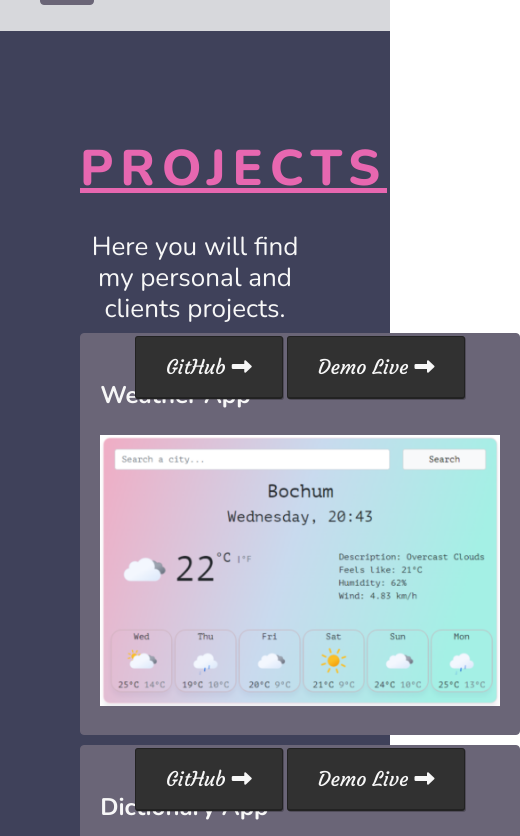
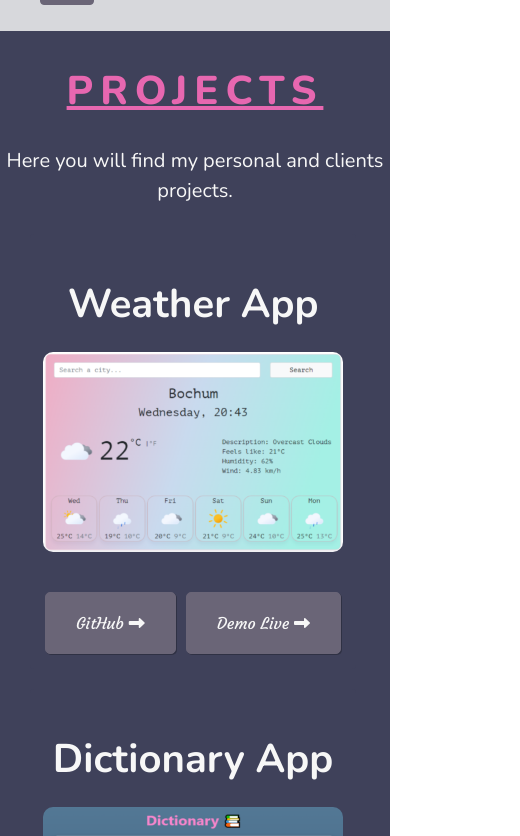
Before and after one commit to keciasantos/keciakaroline-portfolio, a React (Create React App) app: page / in a window 390 px wide. Shown: the part 2008-2844 px from the top of the page, 520 px wide, since content can reach past the window. Built offline with nearby package versions, Linux system fonts and the light colour scheme.

Commit message:
Update project style for mobile

```diff
--- a/src/components/Projects.css
+++ b/src/components/Projects.css
@@ -21,15 +21,11 @@
 }
 
 .Projects h2 {
-  margin-top: 30px;
-  font-size: 24px;
+  margin-top: 40px;
+  font-size: 26px;
   color: var(--color-secondary-font);
-  text-align: left;
+  text-align: center;
   padding-left: 0;
-}
-
-ul {
-  list-style: none;
 }
 
 .grid-project {
@@ -37,129 +33,124 @@ ul {
   display: flex;
   flex-wrap: wrap;
   position: relative;
-  /* -webkit-column-count: 3;
-  -moz-column-count: 3;
-  column-count: 3;
-  -webkit-column-width: 33%;
-  -moz-column-width: 33%;
-  column-width: 33%; */
 }
 
 .grid-project .grid-item {
   position: relative;
   display: block;
-  padding: 1.2em;
-}
-
-.grid-project .screen {
-  position: relative;
-  display: block;
-  z-index: 10;
-  box-shadow: 8px 8px 0 rgb(0 0 0 / 15%);
-  overflow: hidden;
+  padding: 20px;
+  background-color: var(--background-primary);
+  border: none;
+  text-align: center;
 }
 
 .grid-project .item-pic {
   padding-top: 20px;
-  position: relative;
   display: block;
+  margin: 0 auto;
   object-fit: cover;
+  max-width: 400px;
+  max-height: 300px;
+}
+
+.grid-project img {
   width: 400px;
   height: 300px;
-}
-/* .grid-project .img-fluid {
-  z-index: 1;
-} */
-.grid-project img {
-  max-width: 100%;
+  border-radius: 10px;
+  margin-top: 10px;
 }
 
 .grid-project .tags {
-  opacity: 1;
-  position: absolute;
   text-align: center;
-  top: 0;
-  left: 0;
-  width: 100%;
-  height: 100%;
-  z-index: 8;
+  align-items: center;
   display: inline-block;
+  margin-top: 30px;
 }
+
 .grid-project .tags button {
+  font-family: var(--font-italic);
   -webkit-align-items: center;
   align-items: center;
   text-align: center;
-  position: relative;
   display: inline-block;
-  background-color: #313131;
-  border-width: 1px 1px 2px 1px;
-  border-style: solid;
-  border-color: #222;
-  border-radius: 3px;
+  background-color: var(--background-btn);
+  color: var(--color-secondary-font);
+  border-color: var(--background-btn);
+  border-radius: 5px;
   box-shadow: 1px 1px 0 rgb(0 0 0 / 25%);
-  margin: 2px;
+  margin: 30px 5px 5px 5px;
+  font-size: 20px;
 }
 
-/* .project-out li {
-  background-color: var(--background-primary) !important;
-  border: none !important;
-  margin: 0 auto;
-  width: 400px;
-  height: 400px;
-} */
-
-/* .project-out .button {
-  padding: 5px 20px;
-  margin-top: 30px;
-  margin-right: 10px;
-} */
-
-/* .Projects .container-fluid {
-  padding-left: 40px;
-  padding-right: 40px;
-  padding-top: 40px;
-} */
-
-/* .container-fluid .img-fluid {
-  border-radius: 10px;
-  margin-top: 10px;
-  width: 400px;
-  height: 300px;
-} */
-
-/* .project-out {
-  -webkit-column-count: 3;
-  -moz-column-count: 3;
-  column-count: 3;
-  -webkit-column-width: 33%;
-  -moz-column-width: 33%;
-  column-width: 33%;
-  width: 900px;
-  height: 300px;
+.grid-project .tags button:hover {
+  color: var(--color-primary-font);
 }
 
-.project-out .project {
-  -webkit-transition: all 350ms ease;
-  transition: all 350ms ease;
-  margin-bottom: 12px;
-} */
+.Projects .container-fluid {
+  padding-left: 200px;
+  padding-right: 200px;
+  padding-top: 40px;
+}
 
-/* .button .btn-branding {
-  font-family: var(--font-italic);
-  /* margin-top: 30px; */
-/* padding: 15px 30px;
-  background-color: var(--background-btn);
-  color: var(--color-secondary-font);
-  border-radius: 5px;
-  font-size: 20px; */
-/* line-height: 30px;
-}*/
-/*
-.project .btn-branding a {
-  color: var(--color-secondary-font);
+@media screen and (max-width: 960px) {
+  .Projects {
+    padding: 0px 0px;
+    margin: 0px 0px;
+  }
+
+  .Projects h1 {
+    line-height: 1;
+    font-size: 40px;
+  }
+
+  .Projects h4 {
+    font-size: 20px;
+    line-height: 1.5;
+    padding: 10px 5px;
+  }
+
+  .Projects h2 {
+    line-height: 1;
+    font-size: 40px;
+  }
+
+  .grid-project {
+    margin-bottom: 20px;
+    display: flex;
+    flex-wrap: wrap;
+    margin-left: 20px;
+    align-items: center;
+    text-align: center;
+  }
+
+  .grid-project .grid-item {
+    padding: 10px;
+    margin: 10px;
+  }
+
+  .grid-project .item-pic {
+    padding-top: 10px;
+    max-width: 400px;
+    max-height: 300px;
+  }
+
+  .grid-project img {
+    width: 300px;
+    height: 200px;
+  }
+
+  .grid-project .tags {
+    margin-top: 20px;
+  }
+
+  .grid-project .tags button {
+    margin: 20px 5px 5px 5px;
+    font-size: 16px;
+  }
+
+  .Projects .container-fluid {
+    padding-left: 0px;
+    padding-right: 0px;
+    padding-top: 40px;
+  }
 }
-*/
-
-/* .Projects .btn:hover {
-  color: var(--color-secondary-font);
-} */
--- a/src/components/Projects.js
+++ b/src/components/Projects.js
@@ -27,7 +27,7 @@ export default function Projects() {
               </div>
               <div className="tags">
                 <button
-                  href="/"
+                  href="https://github.com/keciasantos/react-weather-project"
                   target="_blank"
                   rel="noreferrer"
                   className="btn btn-branding"
@@ -60,7 +60,7 @@ export default function Projects() {
               </div>
               <div className="tags">
                 <button
-                  href="/"
+                  href="https://github.com/keciasantos/react-dictionary-project"
                   target="_blank"
                   rel="noreferrer"
                   className="btn btn-branding"
@@ -93,7 +93,7 @@ export default function Projects() {
               </div>
               <div className="tags">
                 <button
-                  href="/"
+                  href="https://github.com/keciasantos/todo-app"
                   target="_blank"
                   rel="noreferrer"
                   className="btn btn-branding"
@@ -108,13 +108,15 @@ export default function Projects() {
                 >
                   Demo live <i className="fas fa-long-arrow-alt-right"></i>
                 </button>
+                <br />
                 <button
                   href="https://www.frontendmentor.io/"
                   target="_blank"
                   rel="noreferrer"
                   className="btn btn-branding"
                 >
-                  FrontEnd-Mentor
+                  FrontEnd-Mentor{" "}
+                  <i className="fas fa-long-arrow-alt-right"></i>
                 </button>
               </div>
             </>
@@ -122,7 +124,11 @@ export default function Projects() {
           <li className="grid-item">
             <>
               <div className="item-title">
-                <h2>Portfolio - Yasmin Rolim</h2>
+                <h2>
+                  Yasmin Rolim
+                  <br />
+                  Portfolio
+                </h2>
               </div>
               <div className="item-pic">
                 <img
@@ -132,8 +138,9 @@ export default function Projects() {
                   title="Yasmin Rolim Portfolio"
                 />
               </div>
+              <div className="tags">
                 <button
-                href="/"
+                  href="https://github.com/keciasantos/yasminrolim-project"
                   target="_blank"
                   rel="noreferrer"
                   className="btn btn-branding"
@@ -148,6 +155,7 @@ export default function Projects() {
                 >
                   Demo live <i className="fas fa-long-arrow-alt-right"></i>
                 </button>
+              </div>
             </>
           </li>
         </ul>
```
Lines whose indentation alone changed are shown as unchanged.
